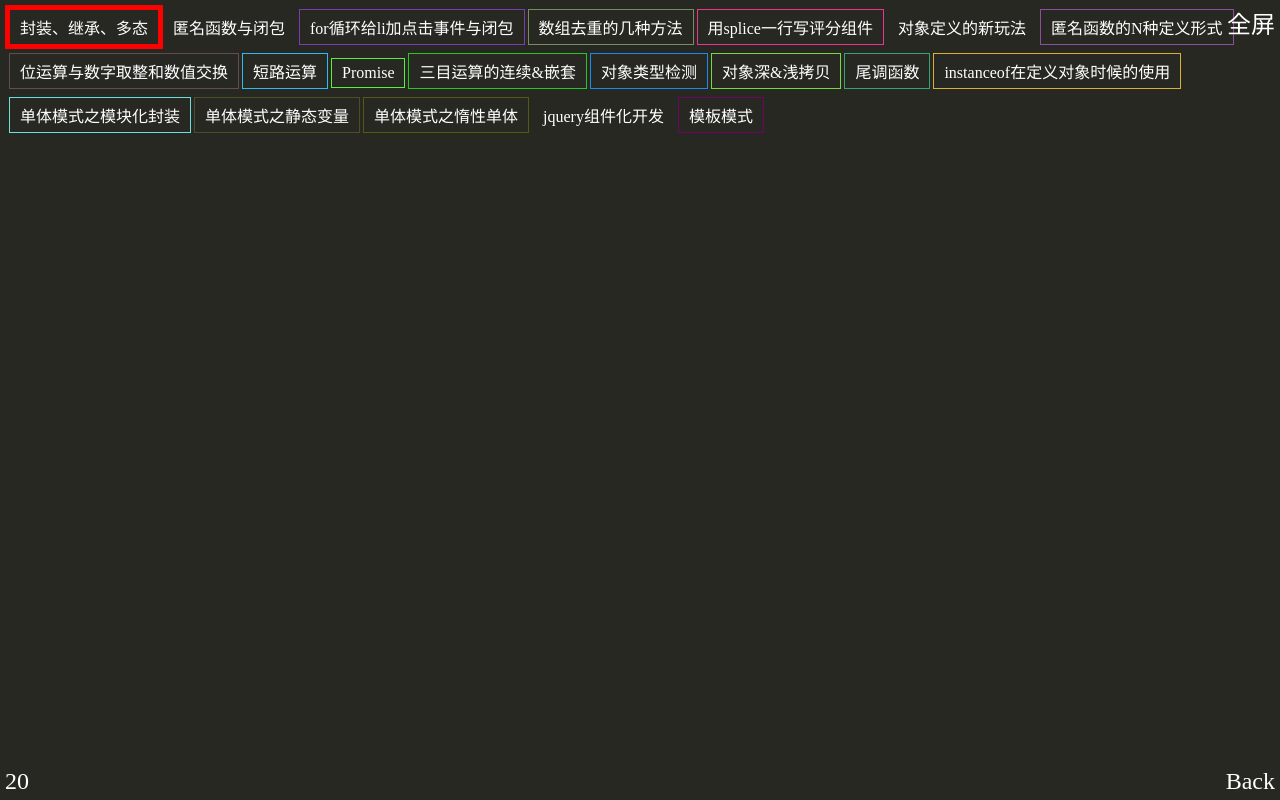
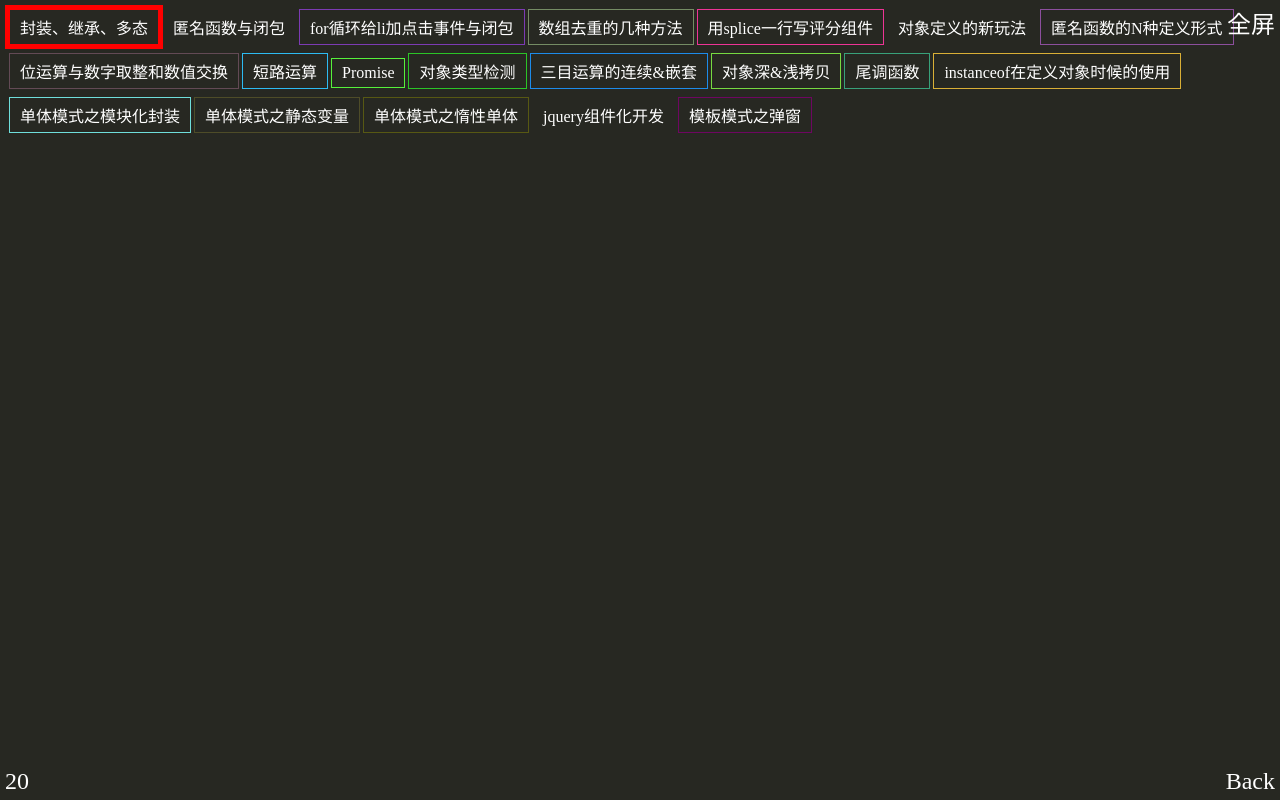
Before and after one commit to giraffeComing/giraffe_js, a Vue app: page /#/index in a window 1280 px wide. Built offline with nearby package versions, Linux system fonts and the light colour scheme.

Commit message:
文案修改

```diff
--- a/src/components/index.vue
+++ b/src/components/index.vue
@@ -32,11 +32,11 @@
         <router-link :to="{name: 'VPromise'}">
             Promise
         </router-link>
+        <router-link :to="{name: 'VObjectTypeTest'}">
+            对象类型检测
+        </router-link>
         <router-link :to="{name: 'VThreemu'}">
             三目运算的连续&嵌套
-        </router-link>
-        <router-link :to="{name: 'VObjectTypeTest'}">
-            对象类型检测
         </router-link>
         <router-link :to="{name: 'VCloneAndDeepClone'}">
             对象深&浅拷贝
@@ -60,7 +60,7 @@
             jquery组件化开发
         </router-link>
         <router-link :to="{name: 'VTemp'}">
-            模板模式
+            模板模式之弹窗
         </router-link>
     </div>
 </template>
```
